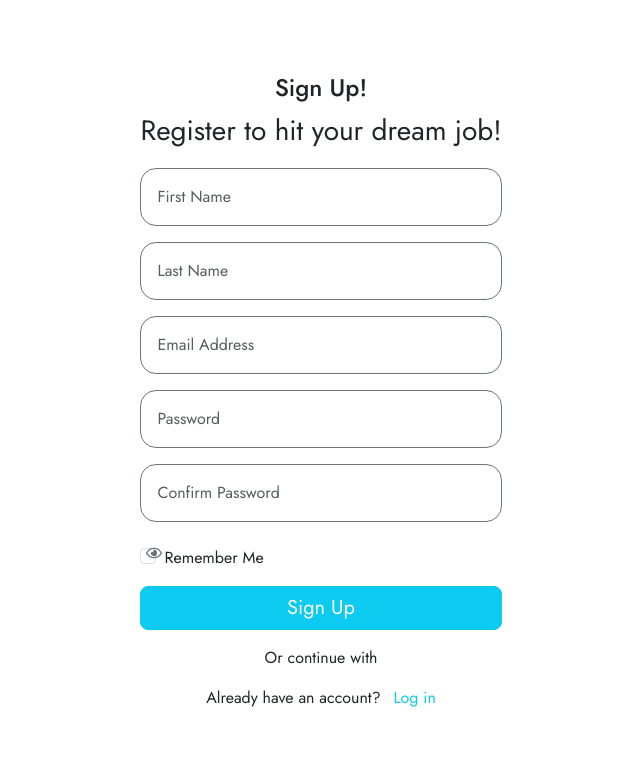
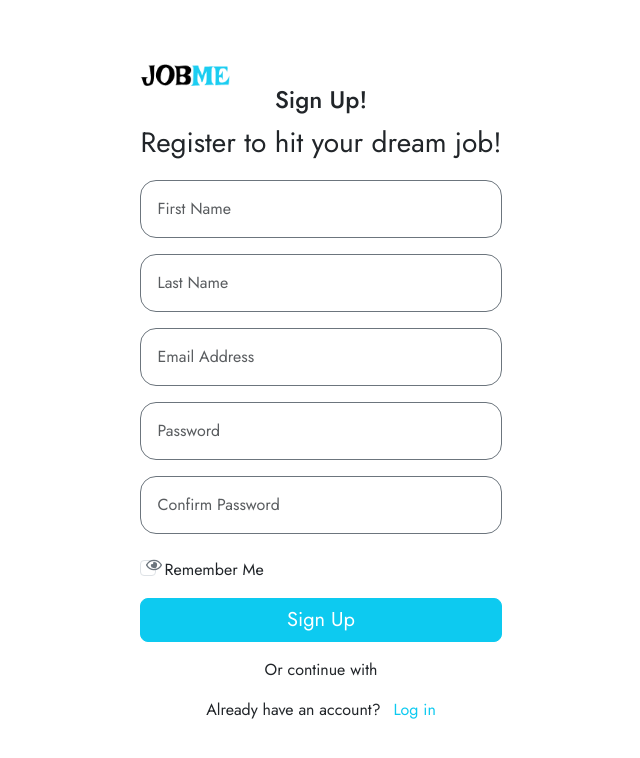
Before and after one commit to Muba-rak/Jobme-client-starter, a React (Vite) app: page /register in a window 1280 px wide. Shown: the top 758 px of the page, without its empty margins (319-959 px from the left). Built offline with nearby package versions, Linux system fonts and the light colour scheme.

Commit message:
feat: added home link to login and reg form

```diff
--- a/src/pages/Login.jsx
+++ b/src/pages/Login.jsx
@@ -1,7 +1,7 @@
 import React, { useState } from "react";
 import { Link } from "react-router-dom";
 import MyButton from "../components/MyButton";
-import { FaRegEye, FaRegEyeSlash, FaHome } from "react-icons/fa";
+import { FaRegEye, FaRegEyeSlash } from "react-icons/fa";
 import logo from "../assets/logo.png";
 const Login = () => {
   const [show, setShow] = useState(false);
@@ -18,10 +18,9 @@ const Login = () => {
         onSubmit={handleLogin}
         className="rounded-4 bg-white p-5 needs-validation"
       >
-        {/* <Link to="/" className="d-block mx-auto"> */}
-        {/* <img src={logo} alt="" style={{ width: "90px" }} /> */}
-        {/* <FaHome size={30} className="text-info" /> */}
-        {/* </Link> */}
+        <Link to="/" className="d-block mx-auto neededwidth my-2">
+          <img src={logo} alt="" style={{ width: "90px" }} />
+        </Link>
         <h2 className="text-center fs-4">Welcome Back!</h2>
         <p className="text-center fs-3 mb-3">Log In to hit your dream job!</p>
 
--- a/src/pages/Register.jsx
+++ b/src/pages/Register.jsx
@@ -1,7 +1,7 @@
 import React, { useState } from "react";
 import { Link } from "react-router-dom";
 import MyButton from "../components/MyButton";
-import { FaRegEye, FaRegEyeSlash, FaHome } from "react-icons/fa";
+import { FaRegEye, FaRegEyeSlash } from "react-icons/fa";
 import logo from "../assets/logo.png";
 
 const Register = () => {
@@ -19,10 +19,9 @@ const Register = () => {
   return (
     <div className="registerform d-flex align-items-center justify-content-center vw-100 vh-100 ">
       <form onSubmit={handleRegister} className="rounded-4 bg-white p-4 p-lg-5">
-        {/* <Link to="/" className="d-block mx-auto"> */}
-        {/* <img src={logo} alt="" style={{ width: "90px" }} /> */}
-        {/* <FaHome size={30} className="text-info" /> */}
-        {/* </Link> */}
+        <Link to="/" className="d-block mx-auto">
+          <img src={logo} alt="" style={{ width: "90px" }} />
+        </Link>
         <h2 className="text-center fs-4">Sign Up!</h2>
         <p className="text-center fs-3 mb-3">Register to hit your dream job!</p>
         <input
```
